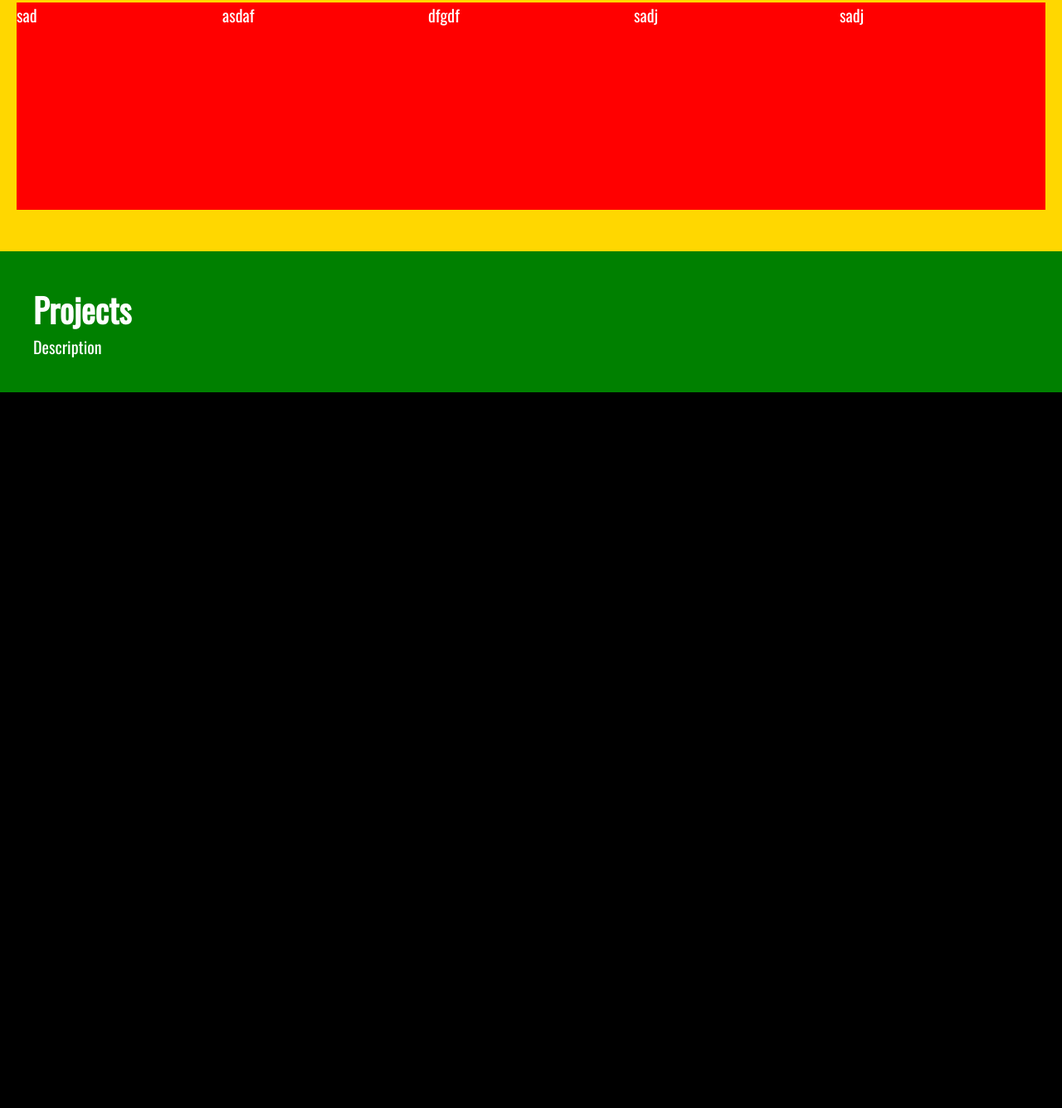
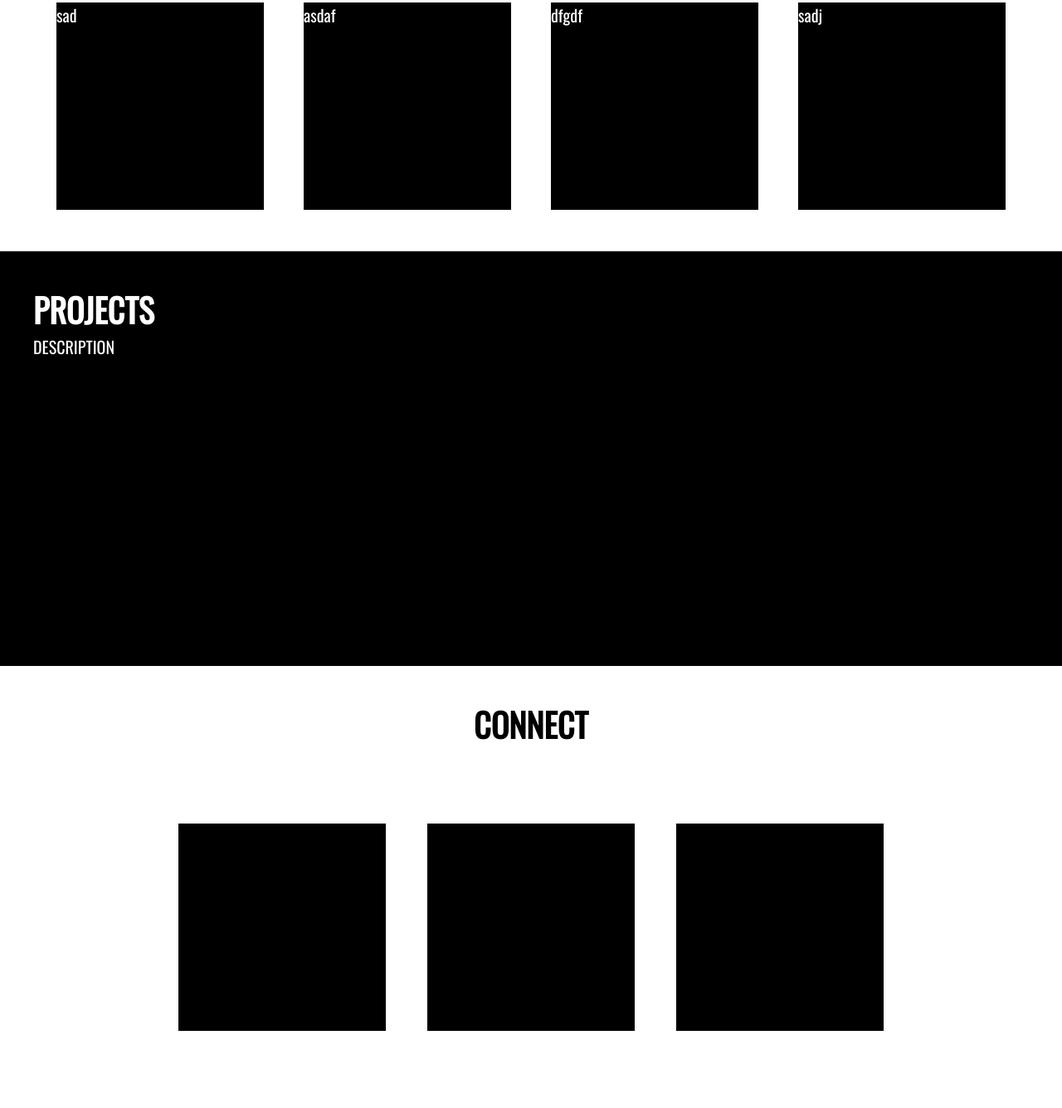
Before and after one commit to jonathanaduong/jonathanaduong.github.io, a plain HTML site: page index.html in a window 1280 px wide. Shown: the part 107-1443 px from the top of the page at 83% size. Drawn offline with nearby package versions, Linux system fonts and the light colour scheme.

Commit message:
Connect Section + Footer, recolor ease of access

```diff
--- a/index.html
+++ b/index.html
@@ -10,15 +10,16 @@
     </style>
   </head>
   <body>
+    <div id="page">
       <div id="nav_bar">
         <a id="nav_bar_left" href="">
           <p>JONATHAN DUONG</p>
         </a>
         <div id="nav_bar_right">
           <div id="links">
-          <div class="nav_bar_link" id="projects"><a href="">PROJECTS</a></div>
-          <div class="nav_bar_link" id="about"><a href="">ABOUT</a></div>
-          <div class="nav_bar_link" id="connect"><a href="">CONNECT</a></div>
+            <a class="nav_bar_link" href="" id="projects">PROJECTS</a>
+            <a class="nav_bar_link" href="" id="about">ABOUT</a>
+            <a class="nav_bar_link" href="" id="connect">CONNECT</a>
           </div>
           <div id="menu">
             <div class="menu_bar_1"></div>
@@ -32,15 +33,27 @@
         <div class="gallery_project">asdaf</div>
         <div class="gallery_project">dfgdf</div>
         <div class="gallery_project">sadj</div>
-      <div class="gallery_project">sadj</div>
       </div>
       <div id="project_section">
         <div id="project">
-        <h1 id="project_title">Projects</h1>
-        <p id="project_description">Description</p>
+          <h1 id="project_title">PROJECTS</h1>
+          <p id="project_description">DESCRIPTION</p>
         </div>
 
       </div>
+      <div id="connect_section">
+        <h1 id="connect_title">CONNECT</h1>
+        <div id="connections">
+          <div class="connect" id="github"></div>
+          <div class="connect" id="linkedin"></div>
+          <div class="connect" id="email"></div>
+        </div>
+      </div>
+    </div>
+    <footer>
+      <h1>FOOTER</h1>
+    </footer>
+
     <script src="index.js"></script>
   </body>
 </html>
--- a/style.css
+++ b/style.css
@@ -1,5 +1,8 @@
 :root {
     --nav_bar_height: 60px;
+    --primary_color: white;
+    --complementary_color_1: black;
+    --complementary_color_2: DarkMagenta;
 }
 
 *,
@@ -11,13 +14,15 @@
     font-size: 20px;
     text-decoration: none;
     font-family: Oswald;
-    color: white;
+    color: var(--primary_color);
     transition: 0.3s;
 }
 
-html {
-    background-color: black;
-    height: 200%;
+#page {
+    min-height: 100vh;
+    background-color: var(--primary_color);
+    position: relative;
+    z-index: 1;
 }
 
 /* Navbar Styling*/
@@ -28,14 +33,14 @@ html {
     height: var(--nav_bar_height);
     line-height: var(--nav_bar_height);
     width: 100%;
-    background: #7395AE;
+    background: var(--complementary_color_1);
     display: flex;
     align-items: center;
     justify-content: space-between;
 }
 
 #nav_bar_left:hover, .nav_bar_link:hover, #menu:hover {
-    background-color: #557a95;
+    background-color: var(--complementary_color_2);
     cursor: pointer;
 }
 
@@ -105,7 +110,6 @@ html {
 #gallery {
     height: 350px;
     width: 100%;
-    background-color: gold;
     display: flex;
     justify-content: space-evenly;
     align-items: center;
@@ -113,9 +117,9 @@ html {
 }
 
 .gallery_project {
+    background-color: var(--complementary_color_1);
     height: 250px;
     width: 250px;
-    background-color: red;
 }
 
 .gallery_project:hover {
@@ -125,11 +129,61 @@ html {
 }
 
 #project_section {
+    background-color: var(--complementary_color_1);
     width: 100%;
+    height: 500px;
     padding: 40px;
-    background-color: green;
 }
 
 #project_title {
     font-size: 40px;
 }
+
+/* Connections Styling*/
+
+#connect_section {
+    background-color: var(--primary_color);
+    width: 100%;
+    padding: 40px;
+}
+
+#connect_title {
+    color: var(--complementary_color_1);
+    text-align: center;
+    font-size: 40px;
+    margin-bottom: 40px;
+}
+
+#connections {
+    height: 350px;
+    width: 100%;
+    display: flex;
+    justify-content: center;
+    align-items: center;
+    padding-inline: 20px;
+}
+
+.connect {
+    background-color: var(--complementary_color_1);
+    height: 250px;
+    width: 250px;
+    margin-inline: 25px;
+}
+
+.connect:hover {
+    cursor: pointer;
+    height: 275px;
+    width: 275px;
+}
+
+/* Footer Styling*/
+
+footer {
+    height: calc(100vh - var(--nav_bar_height));
+    position: sticky;
+    bottom: 0;
+    left: 0;
+    width: 100%;
+    background-color: var(--complementary_color_1);
+    padding: 50px;
+}
```
Lines whose indentation alone changed are shown as unchanged.
